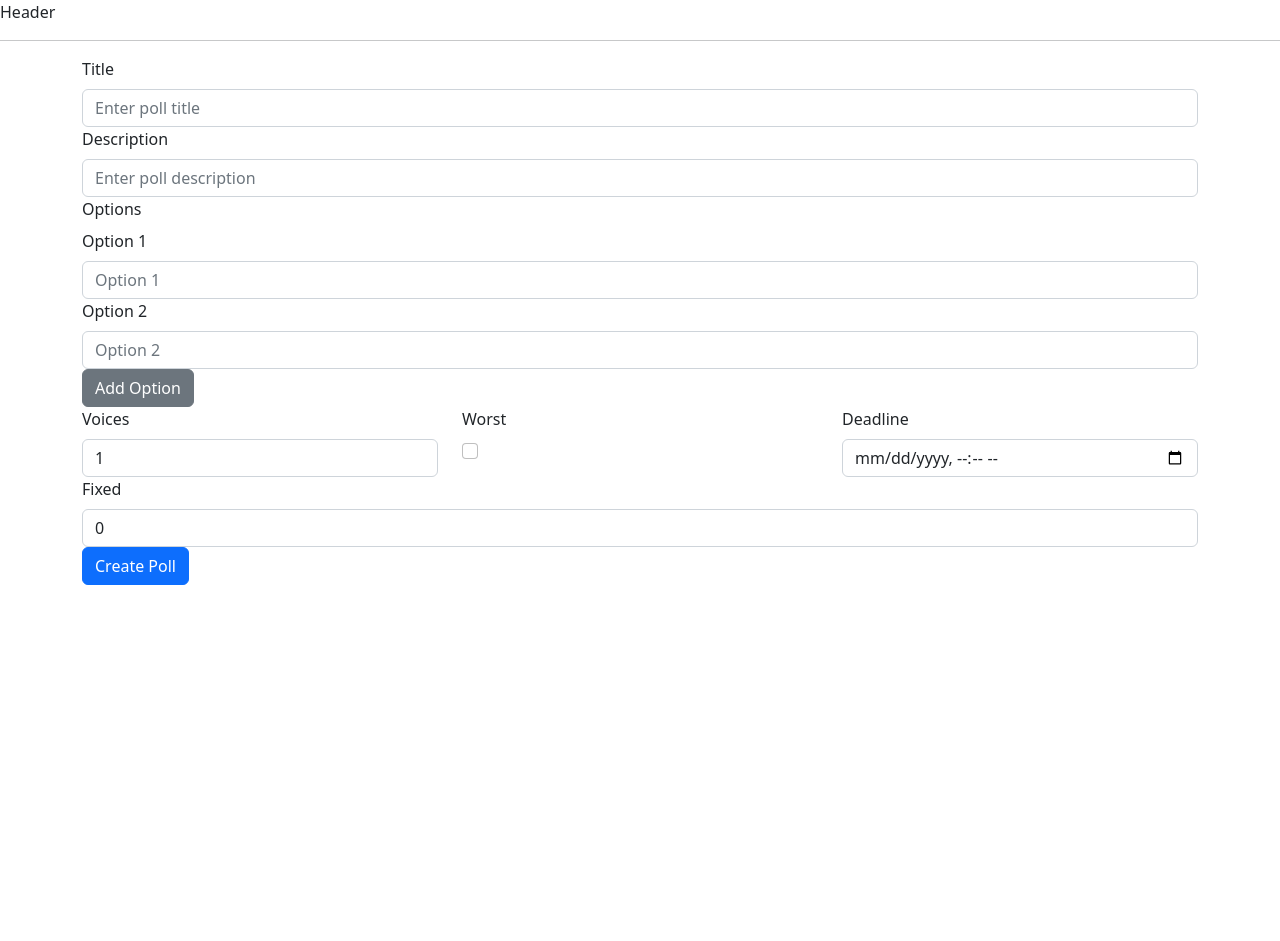
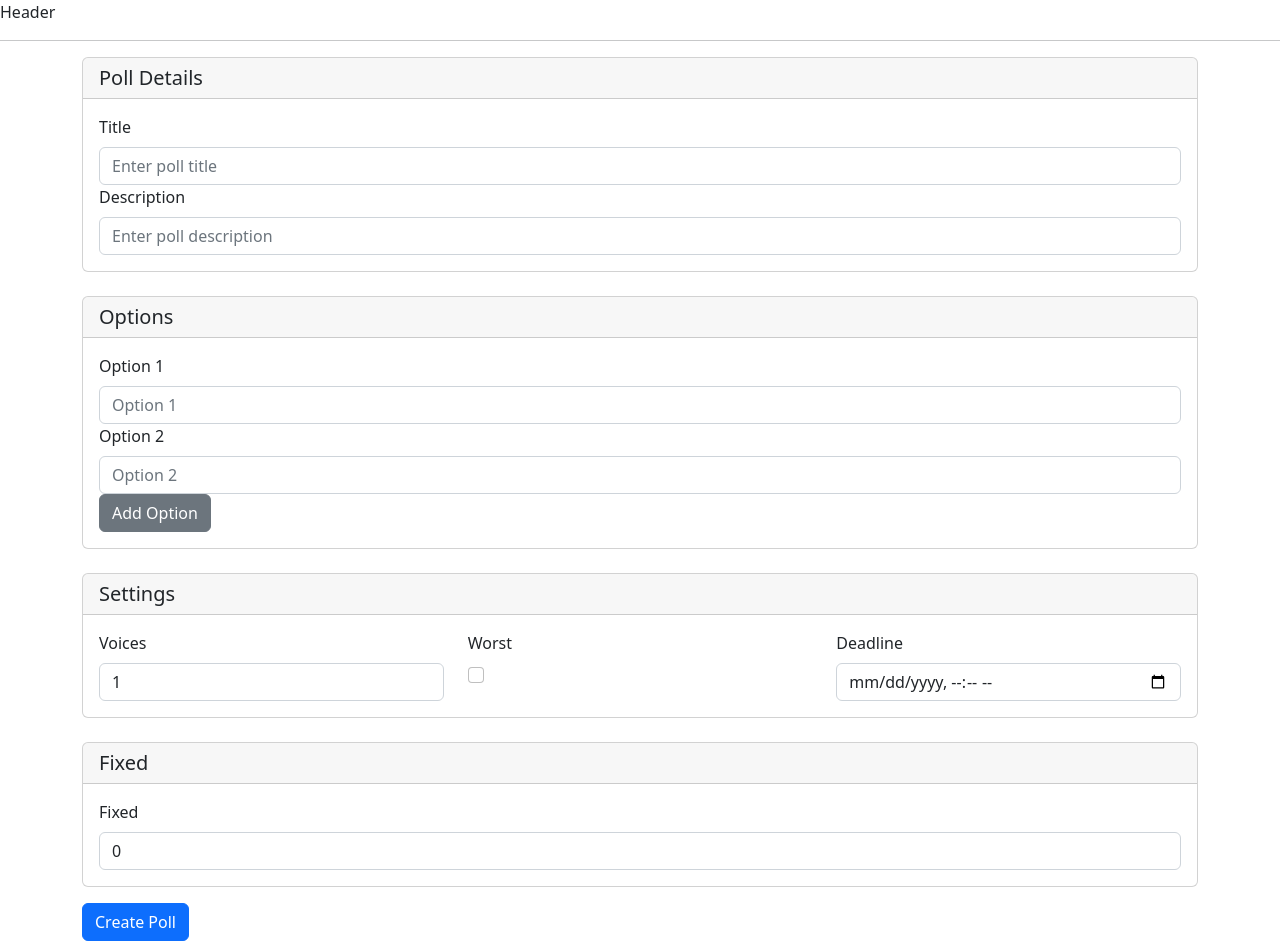
Before and after one commit to inuyashakobayashi/pollack, a React (Create React App) app in the folder client/: page /addPoll in a window 1280 px wide. Before the commit the page ends 800 px from the top, so only its background shows below. Built offline with nearby package versions, Linux system fonts and the light colour scheme.

Commit message:
make a better design for AddPoll and PollList components

```diff
--- a/client/src/App.js
+++ b/client/src/App.js
@@ -9,6 +9,8 @@ import Poll from './pages/Poll';
 import Vote from './pages/Vote';
 import PollDetail from './pages/PollDetail'
 import PollUpdate from './pages/PollUpdate';
+import 'bootstrap/dist/css/bootstrap.min.css';
+
 
 function App() {
   return (
--- a/client/src/pages/AddPoll.js
+++ b/client/src/pages/AddPoll.js
@@ -1,8 +1,181 @@
+// import React, { useState } from 'react';
+// import { Button, Form, Col, Row, Container, Modal } from 'react-bootstrap';
+// import axios from 'axios';
+// import { useNavigate } from 'react-router-dom';
+
+
+// function AddPoll() {
+//   const [title, setTitle] = useState('');
+//   const [description, setDescription] = useState('');
+//   const [options, setOptions] = useState([{ id: 1, text: '' }, { id: 2, text: '' }]);
+//   const [setting, setSetting] = useState({ voices: 1, worst: false, deadline: '' });
+//   const [fixed, setFixed] = useState([0]);
+//   const [showModal, setShowModal] = useState(false);
+//   const [response, setResponse] = useState(null);
+//   const navigate = useNavigate();
+
+//   const handleClose = () => {
+//     setShowModal(false);
+//     navigate('/');
+//   };
+
+//   const handleOptionChange = (index, value) => {
+//     const updatedOptions = [...options];
+//     updatedOptions[index].text = value;
+//     setOptions(updatedOptions);
+//   };
+
+//   const addOption = () => {
+//     setOptions([...options, { id: options.length + 1, text: '' }]);
+//   };
+
+//   const handleSubmit = async (e) => {
+//     e.preventDefault();
+
+//     const pollData = {
+//       title,
+//       description,
+//       options,
+//       setting,
+//       fixed,
+//     };
+
+//     try {
+//       const response = await axios.post('http://localhost:8080/poll/lack', pollData);
+//       // After the successful POST request, update the response state and show the modal
+//       setResponse({
+//         admin: { link: response.data.admin.link, value: response.data.admin.value },
+//         share: { link: response.data.share.link, value: response.data.share.value },
+//       });
+//       setShowModal(true);
+
+//     } catch (error) {
+//       console.error(error);
+//     }
+//   };
+
+
+//   return (
+//     <Container>
+//     <Form onSubmit={handleSubmit}>
+//       <Form.Group controlId="title">
+//         <Form.Label>Title</Form.Label>
+//         <Form.Control
+//           type="text"
+//           value={title}
+//           onChange={(e) => setTitle(e.target.value)}
+//           placeholder="Enter poll title"
+//         />
+//       </Form.Group>
+
+//       <Form.Group controlId="description">
+//         <Form.Label>Description</Form.Label>
+//         <Form.Control
+//           type="text"
+//           value={description}
+//           onChange={(e) => setDescription(e.target.value)}
+//           placeholder="Enter poll description"
+//         />
+//       </Form.Group>
+
+//       <Form.Group>
+//         <Form.Label>Options</Form.Label>
+//         {options.map((option, index) => (
+//         <Form.Group key={option.id} controlId={`option${index}`}>
+//           <Form.Label>Option {index + 1}</Form.Label>
+//           <Form.Control
+//             type="text"
+//             placeholder={`Option ${index + 1}`}
+//             value={option.text}
+//             onChange={(e) => handleOptionChange(index, e.target.value)}
+//           />
+//         </Form.Group>
+//       ))}
+
+//       <Button variant="secondary" onClick={addOption}>
+//         Add Option
+//       </Button>
+//       </Form.Group>
+
+//       <Row>
+//         <Col>
+//           <Form.Group controlId="voices">
+//             <Form.Label>Voices</Form.Label>
+//             <Form.Control
+//               type="number"
+//               value={setting.voices}
+//               onChange={(e) => setSetting({ ...setting, voices: parseInt(e.target.value) })}
+//             />
+//           </Form.Group>
+//         </Col>
+//         <Col>
+//           <Form.Group controlId="worst">
+//             <Form.Label>Worst</Form.Label>
+//             <Form.Check
+//               type="checkbox"
+//               checked={setting.worst}
+//               onChange={(e) => setSetting({ ...setting, worst: e.target.checked })}
+//             />
+//           </Form.Group>
+//         </Col>
+//         <Col>
+//           <Form.Group controlId="deadline">
+//             <Form.Label>Deadline</Form.Label>
+//             <Form.Control
+//               type="datetime-local"
+//               value={setting.deadline}
+//               onChange={(e) => setSetting({ ...setting, deadline: e.target.value })}
+//             />
+//           </Form.Group>
+//         </Col>
+//       </Row>
+
+//       <Form.Group controlId="fixed">
+//         <Form.Label>Fixed</Form.Label>
+//         <Form.Control
+//           type="text"
+//           value={fixed.join(',')}
+//           onChange={(e) => setFixed(e.target.value.split(',').map((x) => parseInt(x)))}
+//           placeholder="Enter fixed indices separated by commas"
+//           />
+//           </Form.Group>
+//           <Button variant="primary" type="submit">
+//     Create Poll
+//   </Button>
+// </Form>
+// <Modal show={showModal} onHide={handleClose}>
+//         <Modal.Header closeButton>
+//           <Modal.Title>Poll Created</Modal.Title>
+//         </Modal.Header>
+//         <Modal.Body>
+//           {response && (
+//             <>
+//               <p>
+//                 <p>Admin token: <b>{response.admin.value}</b></p>
+//               </p>
+//               <p>
+
+//                 <p>Share token: <b>{response.share.value}</b></p>
+//               </p>
+//             </>
+//           )}
+//         </Modal.Body>
+//         <Modal.Footer>
+//           <Button variant="secondary" onClick={handleClose}>
+//             Close
+//           </Button>
+//         </Modal.Footer>
+//       </Modal>
+// </Container>
+// );
+// }
+// export default AddPoll;
+
+
 import React, { useState } from 'react';
-import { Button, Form, Col, Row, Container, Modal } from 'react-bootstrap';
+import { Button, Form, Col, Row, Container, Modal, Card } from 'react-bootstrap';
 import axios from 'axios';
 import { useNavigate } from 'react-router-dom';
-
 
 function AddPoll() {
   const [title, setTitle] = useState('');
@@ -42,7 +215,6 @@ function AddPoll() {
 
     try {
       const response = await axios.post('http://localhost:8080/poll/lack', pollData);
-      // After the successful POST request, update the response state and show the modal
       setResponse({
         admin: { link: response.data.admin.link, value: response.data.admin.value },
         share: { link: response.data.share.link, value: response.data.share.value },
@@ -54,13 +226,16 @@ function AddPoll() {
     }
   };
 
-
   return (
     <Container>
       <Form onSubmit={handleSubmit}>
+        <Card className="mb-4">
+          <Card.Header as="h5">Poll Details</Card.Header>
+          <Card.Body>
             <Form.Group controlId="title">
               <Form.Label>Title</Form.Label>
               <Form.Control
+                required
                 type="text"
                 value={title}
                 onChange={(e) => setTitle(e.target.value)}
@@ -71,19 +246,24 @@ function AddPoll() {
             <Form.Group controlId="description">
               <Form.Label>Description</Form.Label>
               <Form.Control
+                required
                 type="text"
                 value={description}
                 onChange={(e) => setDescription(e.target.value)}
                 placeholder="Enter poll description"
               />
             </Form.Group>
+          </Card.Body>
+        </Card>
 
-      <Form.Group>
-        <Form.Label>Options</Form.Label>
+        <Card className="mb-4">
+          <Card.Header as="h5">Options</Card.Header>
+          <Card.Body>
             {options.map((option, index) => (
               <Form.Group key={option.id} controlId={`option${index}`}>
                 <Form.Label>Option {index + 1}</Form.Label>
                 <Form.Control
+                  required
                   type="text"
                   placeholder={`Option ${index + 1}`}
                   value={option.text}
@@ -91,17 +271,23 @@ function AddPoll() {
                 />
               </Form.Group>
             ))}
-
             <Button variant="secondary" onClick={addOption}>
               Add Option
             </Button>
-      </Form.Group>
+          </Card.Body>
+        </Card>
 
+        <Card className="mb-4">
+
+
+          <Card.Header as="h5">Settings</Card.Header>
+          <Card.Body>
             <Row>
               <Col>
                 <Form.Group controlId="voices">
                   <Form.Label>Voices</Form.Label>
                   <Form.Control
+                    required
                     type="number"
                     value={setting.voices}
                     onChange={(e) => setSetting({ ...setting, voices: parseInt(e.target.value) })}
@@ -122,6 +308,7 @@ function AddPoll() {
                 <Form.Group controlId="deadline">
                   <Form.Label>Deadline</Form.Label>
                   <Form.Control
+                    required
                     type="datetime-local"
                     value={setting.deadline}
                     onChange={(e) => setSetting({ ...setting, deadline: e.target.value })}
@@ -129,7 +316,12 @@ function AddPoll() {
                 </Form.Group>
               </Col>
             </Row>
+          </Card.Body>
+        </Card>
 
+        <Card>
+          <Card.Header as="h5">Fixed</Card.Header>
+          <Card.Body>
             <Form.Group controlId="fixed">
               <Form.Label>Fixed</Form.Label>
               <Form.Control
@@ -139,10 +331,14 @@ function AddPoll() {
                 placeholder="Enter fixed indices separated by commas"
               />
             </Form.Group>
-          <Button variant="primary" type="submit">
+          </Card.Body>
+        </Card>
+
+        <Button variant="primary" type="submit" className="mt-3">
           Create Poll
         </Button>
       </Form>
+
       <Modal show={showModal} onHide={handleClose}>
         <Modal.Header closeButton>
           <Modal.Title>Poll Created</Modal.Title>
@@ -150,15 +346,8 @@ function AddPoll() {
         <Modal.Body>
           {response && (
             <>
-            {/* i have to adjust the Admin link and Share link properly */}
-              <p>
-                {/* Admin Link: <a href={response.admin.link}>{response.admin.value}</a> */}
               <p>Admin token: <b>{response.admin.value}</b></p>
-              </p>
-              <p>
-                {/* Share Link: <a href={response.share.link}>{response.share.value}</a> */}
               <p>Share token: <b>{response.share.value}</b></p>
-              </p>
             </>
           )}
         </Modal.Body>
@@ -171,4 +360,5 @@ function AddPoll() {
     </Container>
   );
 }
+
 export default AddPoll;
--- a/client/src/pages/PollList.js
+++ b/client/src/pages/PollList.js
@@ -37,7 +37,7 @@ function PollList() {
 
   return (
     <Container>
-      <h1 className="text-center my-3">Poll List</h1>
+      <h1 className="text-center my-3">existing poll list</h1>
       <Row>
         {polls.map((pollItem, index) => (
           <Col md={6} lg={4} key={index} className="mb-4">
```
Lines whose indentation alone changed are shown as unchanged.
